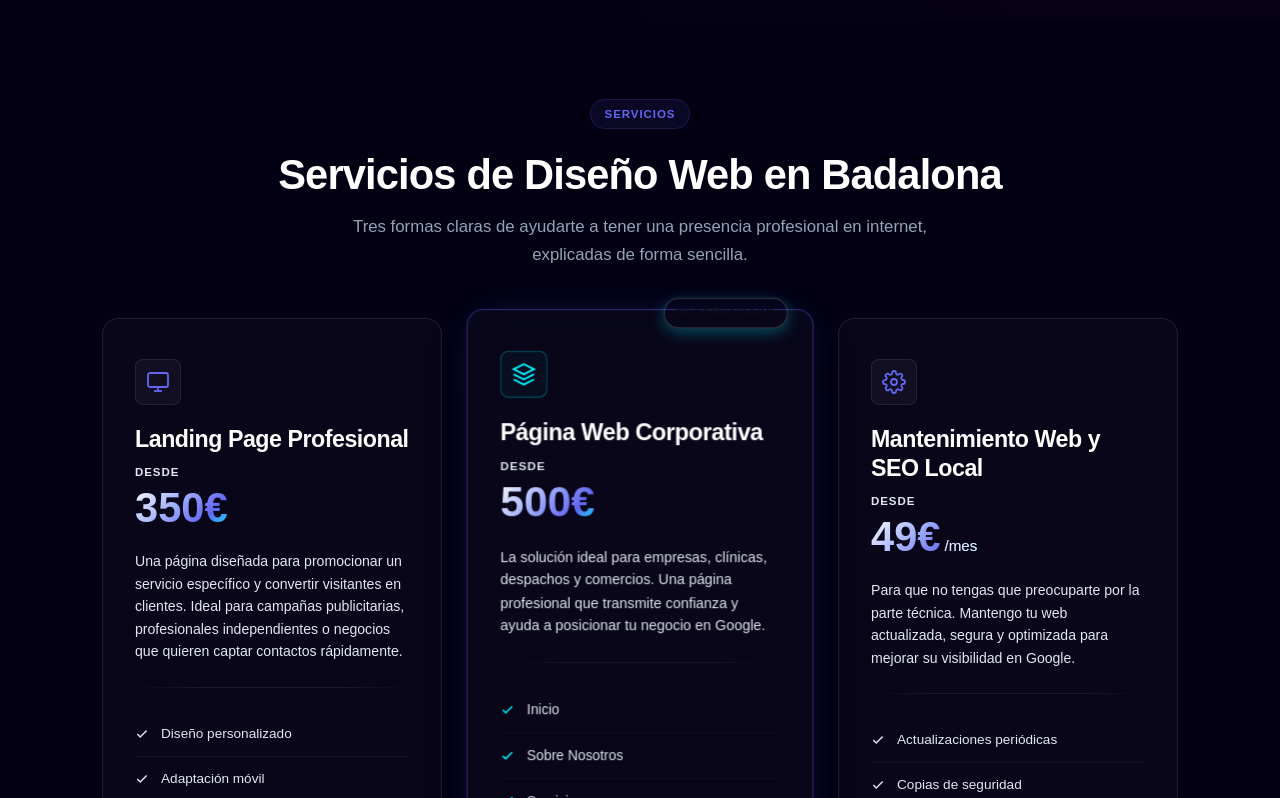
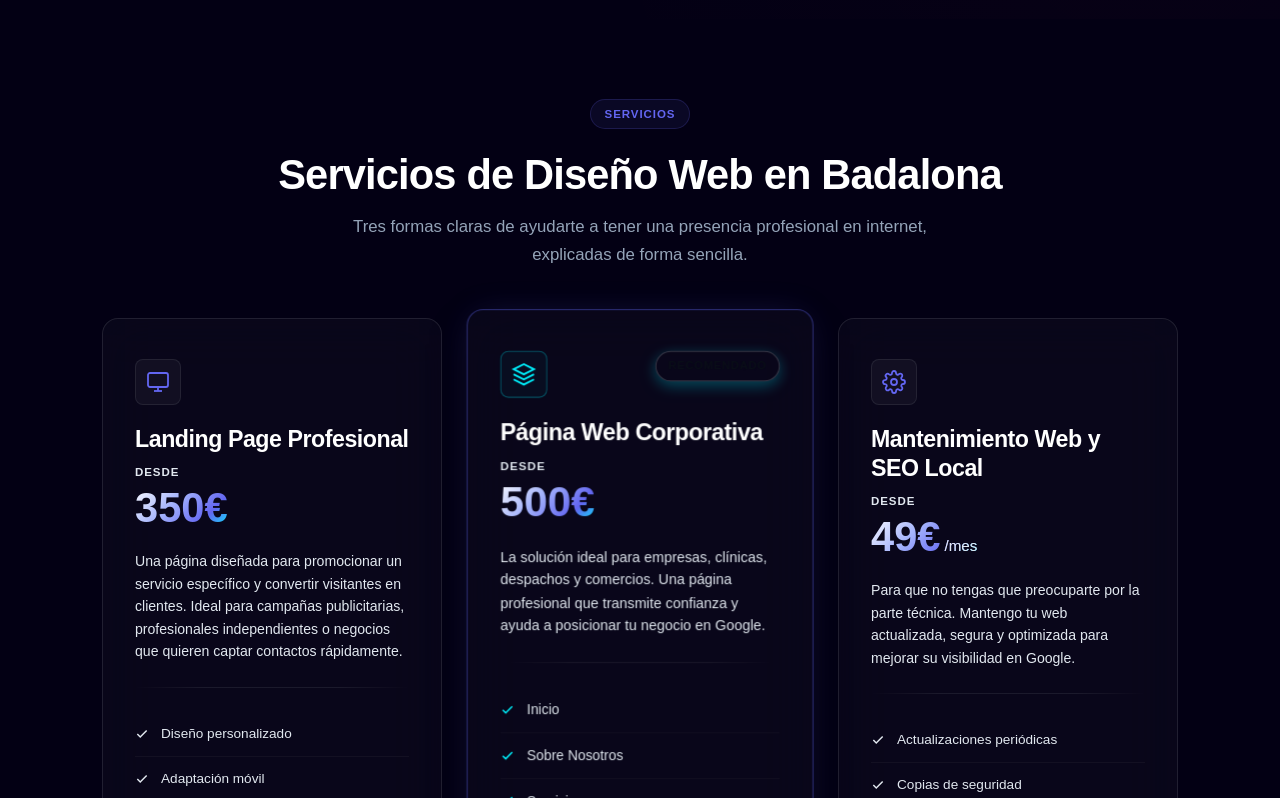
Before and after one commit to polalegredev/portfolio-pol, a React (Vite) app: page / in a window 1280 px wide. Shown: the part 2648-3446 px from the top of the page. Built offline with nearby package versions, Linux system fonts and the light colour scheme.

Commit message:
fix: ajustar posición absoluta del badge flotante para evitar recorte

```diff
--- a/src/index.css
+++ b/src/index.css
@@ -821,8 +821,8 @@ h1, h2, h3, h4 {
 /* Floating Popular Badge */
 .service-popular-badge {
     position: absolute;
-    top: -12px;
-    right: 24px;
+    top: 40px;
+    right: 32px;
     font-family: var(--font-body);
     font-size: 0.7rem;
     font-weight: 700;
```
